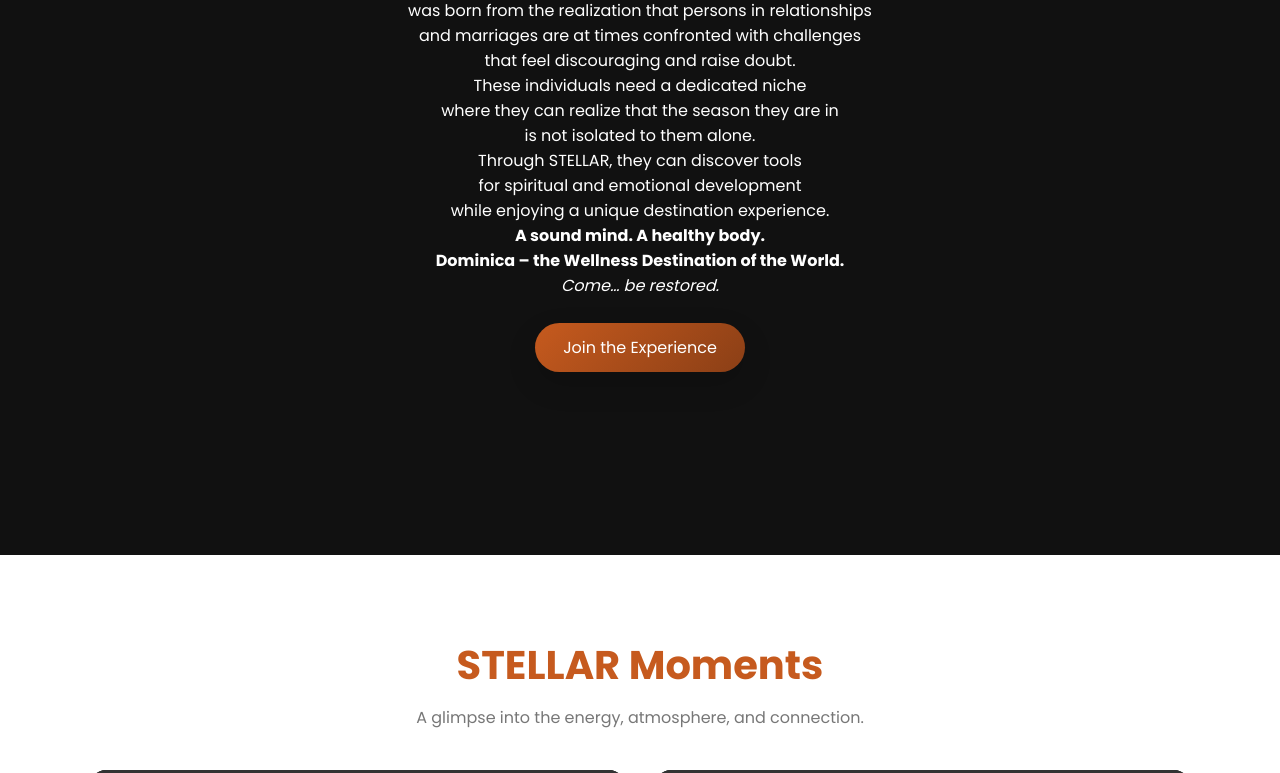
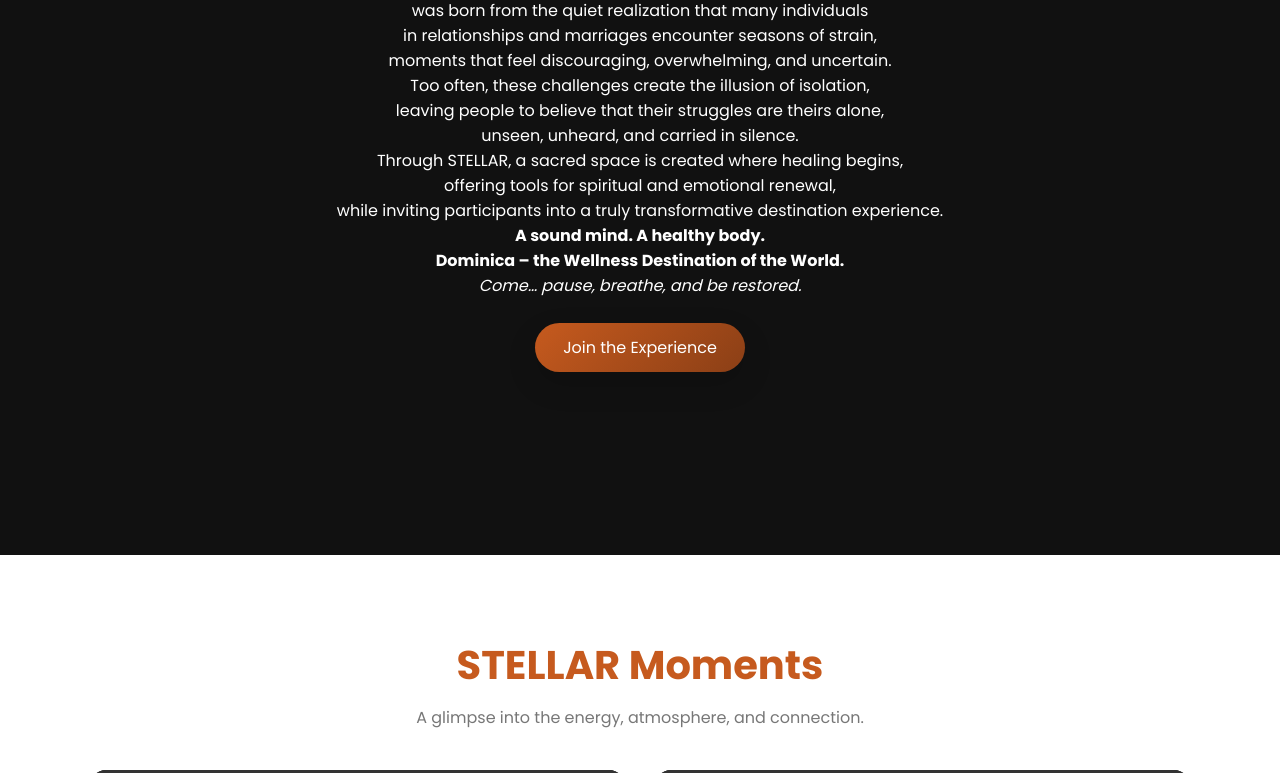
Before and after one commit to discovergcs-est/stellarnataliej, a plain HTML site: page index.html in a window 1280 px wide. Shown: the part 1045-1818 px from the top of the page. Drawn offline with Linux system fonts and the light colour scheme; grey boxes are pictures that could not be loaded.

Commit message:
Update index.html

```diff
--- a/index.html
+++ b/index.html
@@ -69,21 +69,21 @@
     <h1>Where Experiences Become <span>STELLAR</span></h1>
 <p>
   <strong>STELLAR – The vision for transformation</strong><br>
-  was born from the realization that persons in relationships<br>
-  and marriages are at times confronted with challenges<br>
-  that feel discouraging and raise doubt.
+  was born from the quiet realization that many individuals<br>
+  in relationships and marriages encounter seasons of strain,<br>
+  moments that feel discouraging, overwhelming, and uncertain.
 </p>
 
 <p>
-  These individuals need a dedicated niche<br>
-  where they can realize that the season they are in<br>
-  is not isolated to them alone.
+  Too often, these challenges create the illusion of isolation,<br>
+  leaving people to believe that their struggles are theirs alone,<br>
+  unseen, unheard, and carried in silence.
 </p>
 
 <p>
-  Through STELLAR, they can discover tools<br>
-  for spiritual and emotional development<br>
-  while enjoying a unique destination experience.
+  Through STELLAR, a sacred space is created where healing begins,<br>
+  offering tools for spiritual and emotional renewal,<br>
+  while inviting participants into a truly transformative destination experience.
 </p>
 
 <p>
@@ -92,8 +92,9 @@
 </p>
 
 <p>
-  <em>Come… be restored.</em>
+  <em>Come… pause, breathe, and be restored.</em>
 </p>
+
 
     <a href="#register" class="btn-primary">Join the Experience</a>
   </div>
```
